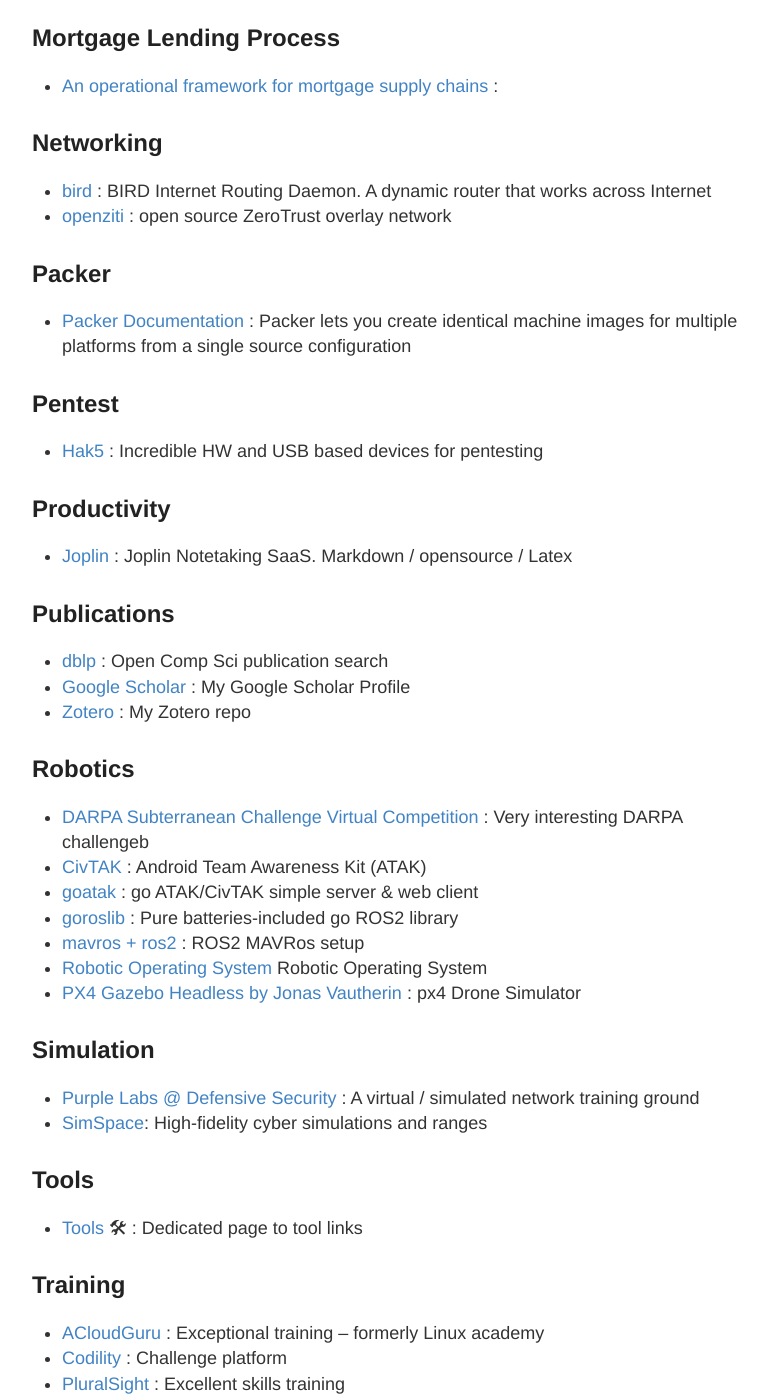
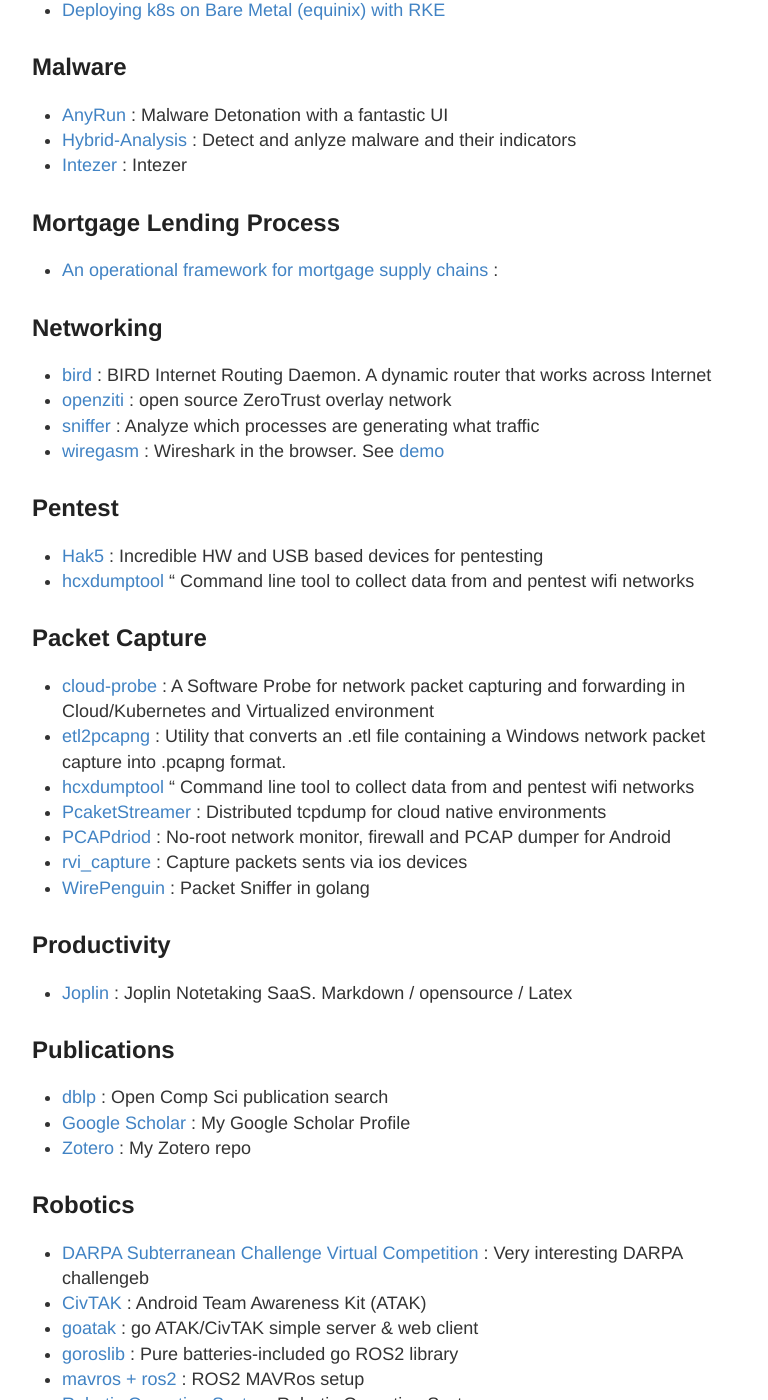
Before and after one commit to stevehenderson/stevehenderson.github.io, a Jekyll site: the page built from links.md, in a window 1280 px wide and 1400 px high, scrolled down 3494 px. Shown: the whole window, without its empty margins (248-1016 px from the left). Built offline with Jekyll 4.4.1, drawn with Linux system fonts in a browser that asks for light colours; some of the changed text lies outside the part shown.

Commit message:
Updating packet capture links

```diff
--- a/links.md
+++ b/links.md
@@ -14,6 +14,11 @@
 ## Cloud Filesystems
    * [s3ql](https://github.com/s3ql/s3ql) : A full featured file system for online data storage.  Backed by S3, GCP, Azure...  Supports end to end encyption and may other features
    * [SeaweedFS](https://github.com/seaweedfs) : SeaweedFS is a fast distributed storage system for blobs, objects, files, and data lake, for billions of files!
+
+## CI/CD
+
+### Packer
+   * [Packer Documentation](https://developer.hashicorp.com/packer/docs) : Packer lets you create identical machine images for multiple platforms from a single source configuration
 
 ## Code
 
@@ -118,12 +123,21 @@
 ## Networking
    * [bird](https://bird.network.cz/?get_doc&f=bird.html&v=20) : BIRD Internet Routing Daemon.  A dynamic router that works across Internet
    * [openziti](https://openziti.github.io/) : open source ZeroTrust overlay network
-
-## Packer
-   * [Packer Documentation](https://developer.hashicorp.com/packer/docs) : Packer lets you create identical machine images for multiple platforms from a single source configuration
+   * [sniffer](https://github.com/chenjiandongx/sniffer) : Analyze which processes are generating what traffic
+   * [wiregasm](https://github.com/good-tools/wiregasm) : Wireshark in the browser.  See [demo](https://good.tools/packet-dissector)
 
 ## Pentest
    * [Hak5](https://shop.hak5.org/) : Incredible HW and USB based devices for pentesting
+   * [hcxdumptool](https://github.com/ZerBea/hcxdumptool) " Command line tool to collect data from and pentest wifi networks
+
+## Packet Capture
+   * [cloud-probe](https://github.com/Netis/cloud-probe) : A Software Probe for network packet capturing and forwarding in Cloud/Kubernetes and Virtualized environment
+   * [etl2pcapng](https://github.com/microsoft/etl2pcapng) : Utility that converts an .etl file containing a Windows network packet capture into .pcapng format.
+   * [hcxdumptool](https://github.com/ZerBea/hcxdumptool) " Command line tool to collect data from and pentest wifi networks
+   * [PcaketStreamer](https://github.com/deepfence/PacketStreamer) : Distributed tcpdump for cloud native environments
+   * [PCAPdriod](https://github.com/emanuele-f/PCAPdroid) : No-root network monitor, firewall and PCAP dumper for Android
+   * [rvi_capture](https://github.com/gh2o/rvi_capture) : Capture packets sents via ios devices
+   * [WirePenguin](https://github.com/pwdz/WirePenguin) : Packet Sniffer in golang
 
 ## Productivity
    * [Joplin](https://joplinapp.org/) : Joplin Notetaking SaaS.  Markdown / opensource / Latex
@@ -141,7 +155,6 @@
    * [mavros + ros2](https://docs.px4.io/main/en/ros/ros2_comm.html) : ROS2 MAVRos setup
    * [Robotic Operating System](https://www.ros.org/) Robotic Operating System
    * [PX4 Gazebo Headless by Jonas Vautherin](https://github.com/JonasVautherin/px4-gazebo-headless) : px4 Drone Simulator
-
 
 ## Simulation
    * [Purple Labs @ Defensive Security](https://www.defensive-security.com/purplelabs/) : A virtual / simulated network training ground
@@ -161,6 +174,7 @@
 
 ## Web Assembly
   * [Go WASM Hello World](https://wasmbyexample.dev/examples/hello-world/hello-world.go.en-us.html) : Nice wasm demo with go
+  * [wiregasm](https://github.com/good-tools/wiregasm) : Wireshark in the browser.  See [demo](https://good.tools/packet-dissector)
 
 ## Web3
 
```
